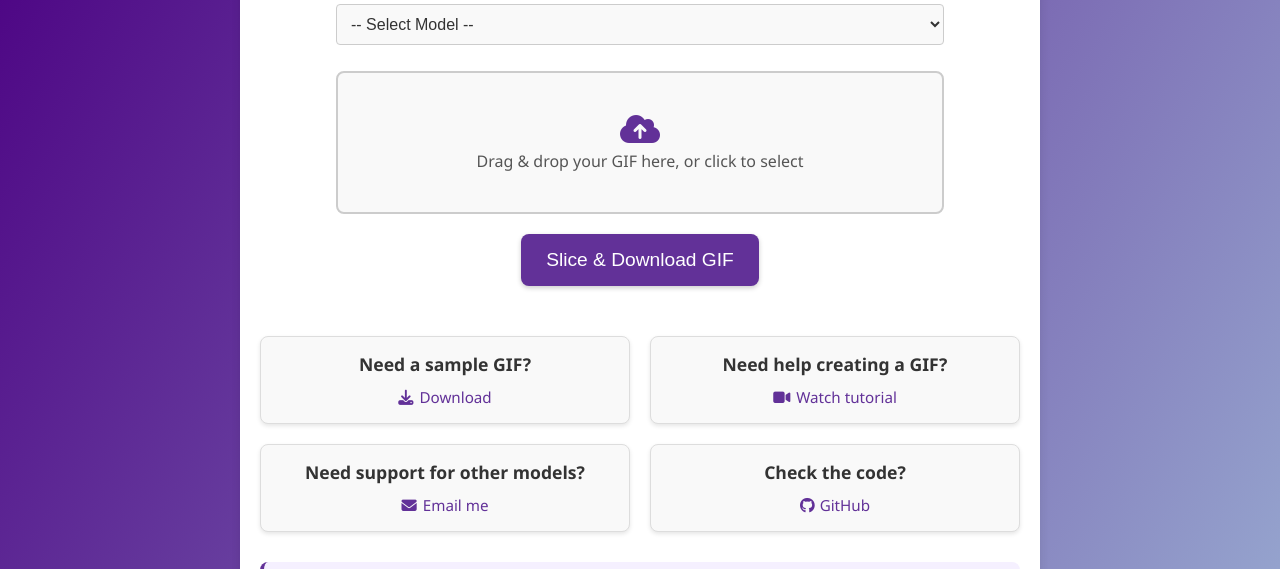
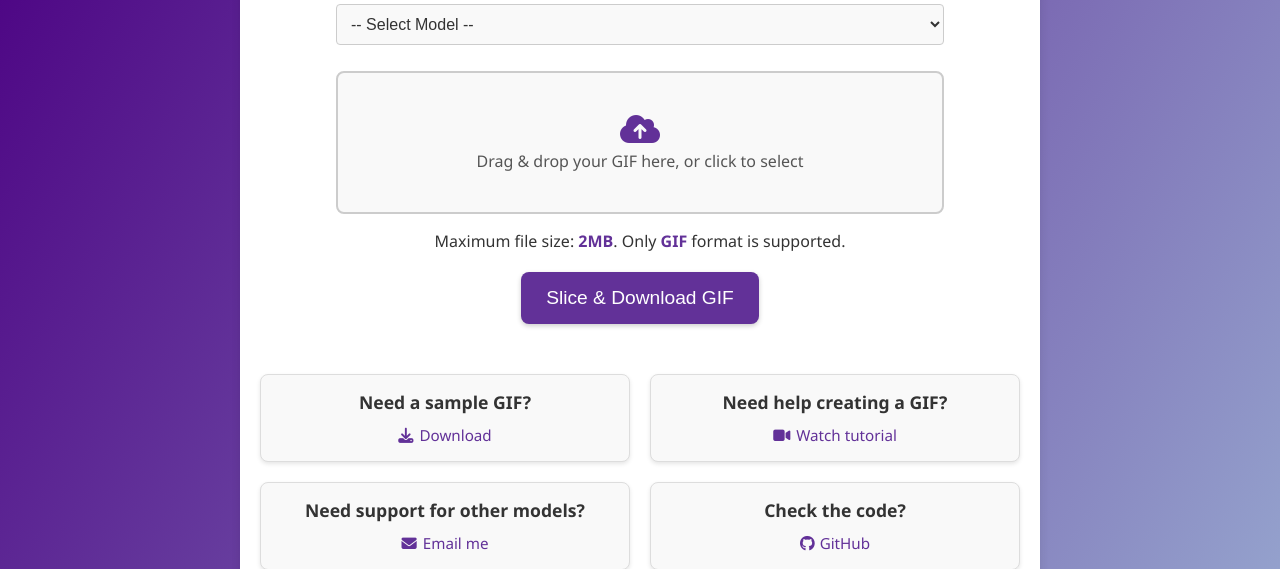
Before and after one commit to sebastiansperandio/Stream-Deck-BG, a PHP site: page / in a window 1280 px wide. Shown: the part 129-698 px from the top of the page. Run offline with PHP 8.4, Linux system fonts and the light colour scheme.

Commit message:
Add size limit warning

```diff
--- a/public/css/styles.css
+++ b/public/css/styles.css
@@ -146,6 +146,11 @@ form {
     text-align: center;
     cursor: pointer;
     transition: background-color 0.2s ease, border-color 0.2s ease;
+    width: 80%;
+}
+.size-limit-warning {
+    margin: 1rem auto 0.5rem auto;
+    text-align: center;
     width: 80%;
 }
 
@@ -462,3 +467,8 @@ form {
     background-color: #45a049;
     transform: translateY(-2px);
 }
+
+.feature-word {
+    font-weight: bold;
+    color: var(--button-color);
+}
--- a/src/Controller/UploadController.php
+++ b/src/Controller/UploadController.php
@@ -63,6 +63,9 @@ class UploadController
                             <i class="fas fa-cloud-upload" style="font-size: 2rem; color: #623198; margin-bottom: 5px;"></i>
                             <p id="drop_zone_text">Drag &amp; drop your GIF here, or click to select</p>
                             <input type="file" id="gif_file" class="file-input" name="gif_file" accept=".gif" required onchange="clearErrorMessage();">
+                        </div>
+                        <div class="size-limit-warning">
+                            <p>Maximum file size: <span class="feature-word">2MB</span>. Only <span class="feature-word">GIF</span> format is supported.</p>
                         </div>
 
                         <button type="submit" class="upload-btn">Slice &amp; Download GIF</button>
```
